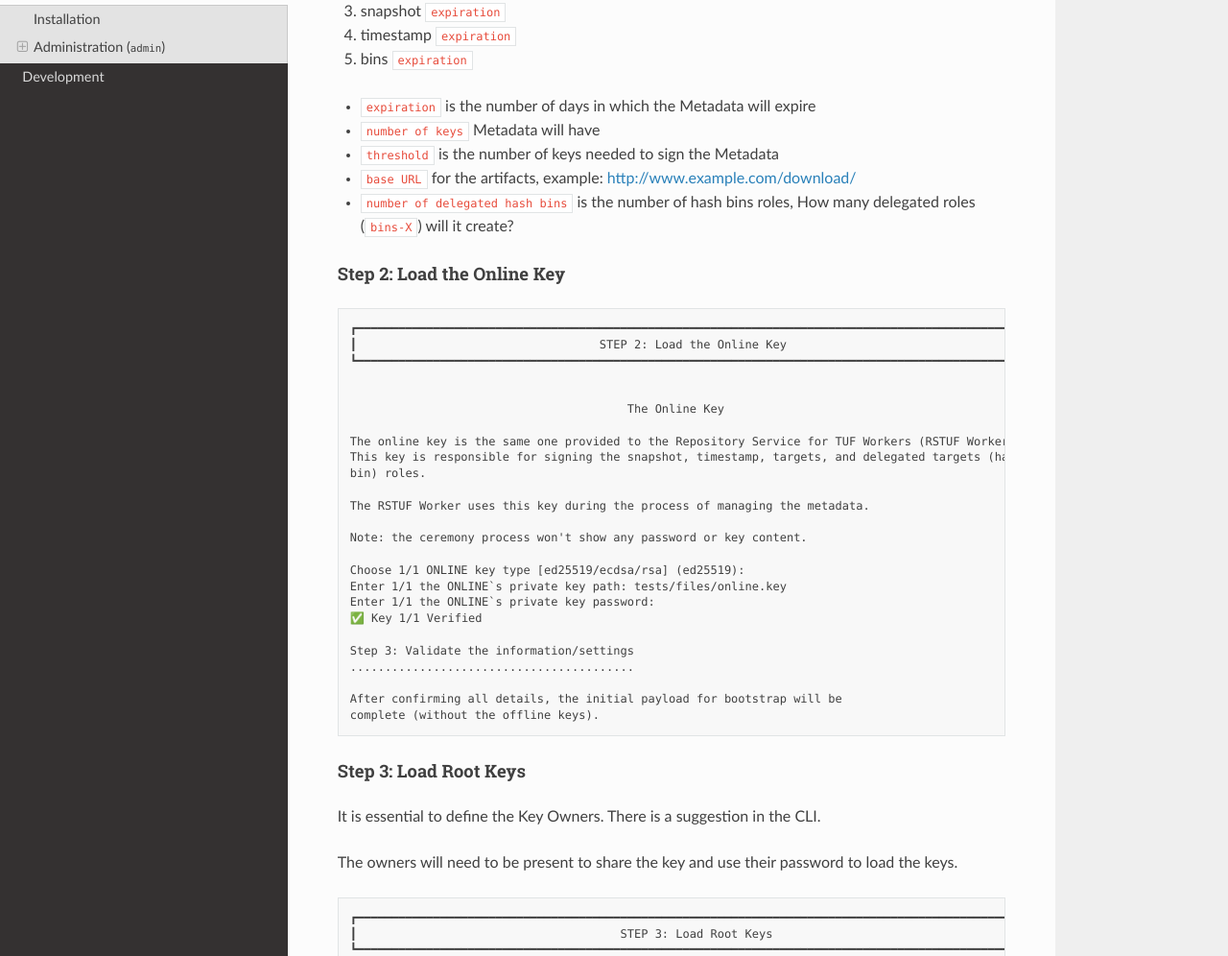
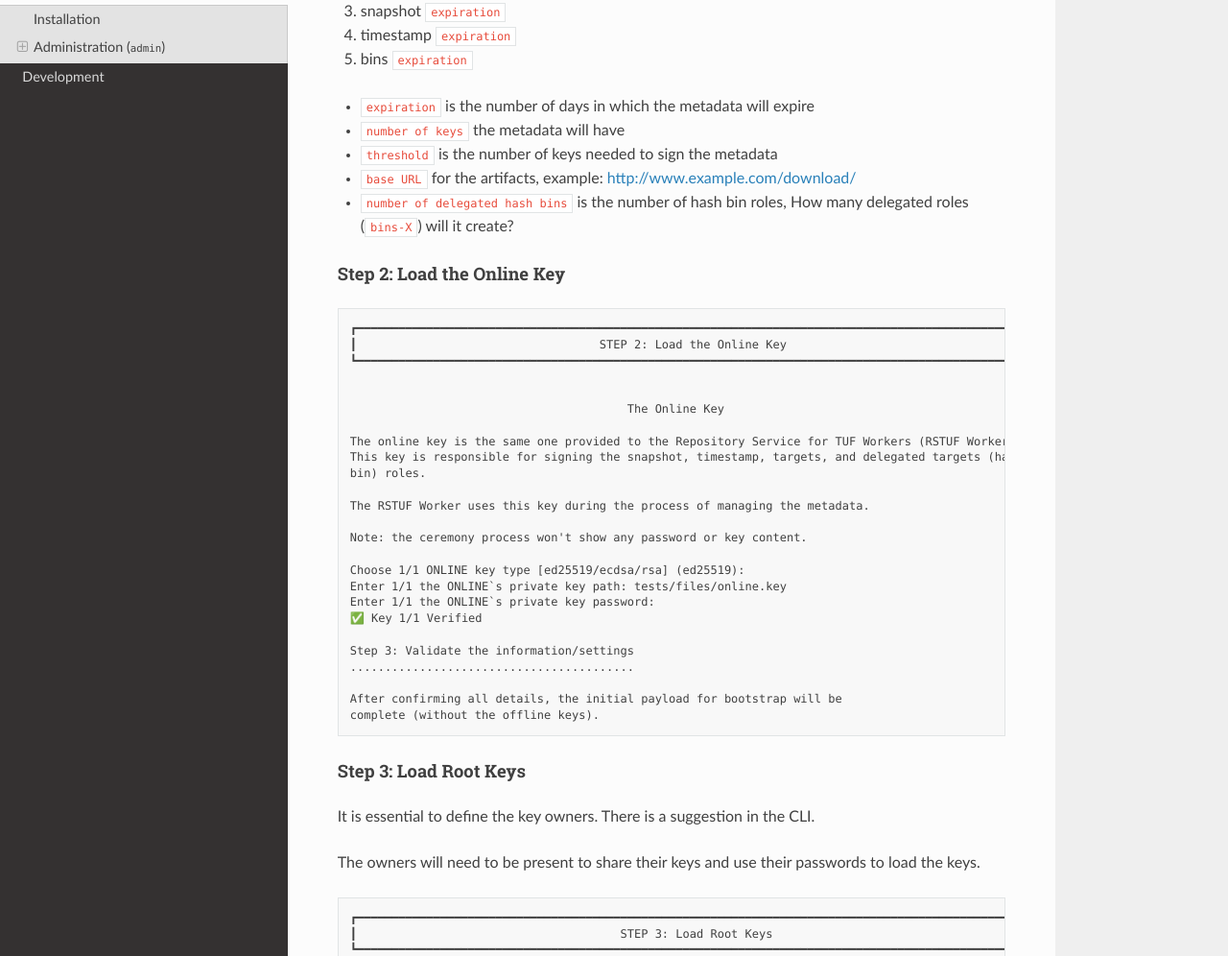
Before and after one commit to repository-service-tuf/repository-service-tuf-cli, a Sphinx documentation site: the page built from docs/source/guide/index.rst, in a window 1280 px wide and 1400 px high, scrolled down 3121 px. Shown: the part 157-1153 px from the top of the window at 96% size. Built offline with Sphinx 7.4.7 and the Read the Docs theme 2.0.0, drawn with Linux system fonts in a browser that asks for light colours.

Commit message:
Apply suggestions from index.rst
This updates the index.rst texts

Co-authored-by: Martin Vrachev <martin.vrachev@gmail.com>

```diff
--- a/docs/source/guide/index.rst
+++ b/docs/source/guide/index.rst
@@ -191,11 +191,11 @@ Step 1: Configure the Roles
 4. timestamp ``expiration``
 5. bins ``expiration``
 
-- ``expiration`` is the number of days in which the Metadata will expire
-- ``number of keys`` Metadata will have
-- ``threshold`` is the number of keys needed to sign the Metadata
+- ``expiration`` is the number of days in which the metadata will expire
+- ``number of keys`` the metadata will have
+- ``threshold`` is the number of keys needed to sign the metadata
 - ``base URL`` for the artifacts, example: http://www.example.com/download/
-- ``number of delegated hash bins`` is the number of hash bins roles, How many
+- ``number of delegated hash bins`` is the number of hash bin roles, How many
   delegated roles (``bins-X``) will it create?
 
 Step 2: Load the Online Key
@@ -233,9 +233,9 @@ Step 2: Load the Online Key
 Step 3: Load Root Keys
 ......................
 
-It is essential to define the Key Owners. There is a suggestion in the CLI.
+It is essential to define the key owners. There is a suggestion in the CLI.
 
-The owners will need to be present to share the key and use their password to
+The owners will need to be present to share their keys and use their passwords to
 load the keys.
 
 .. code::
```
